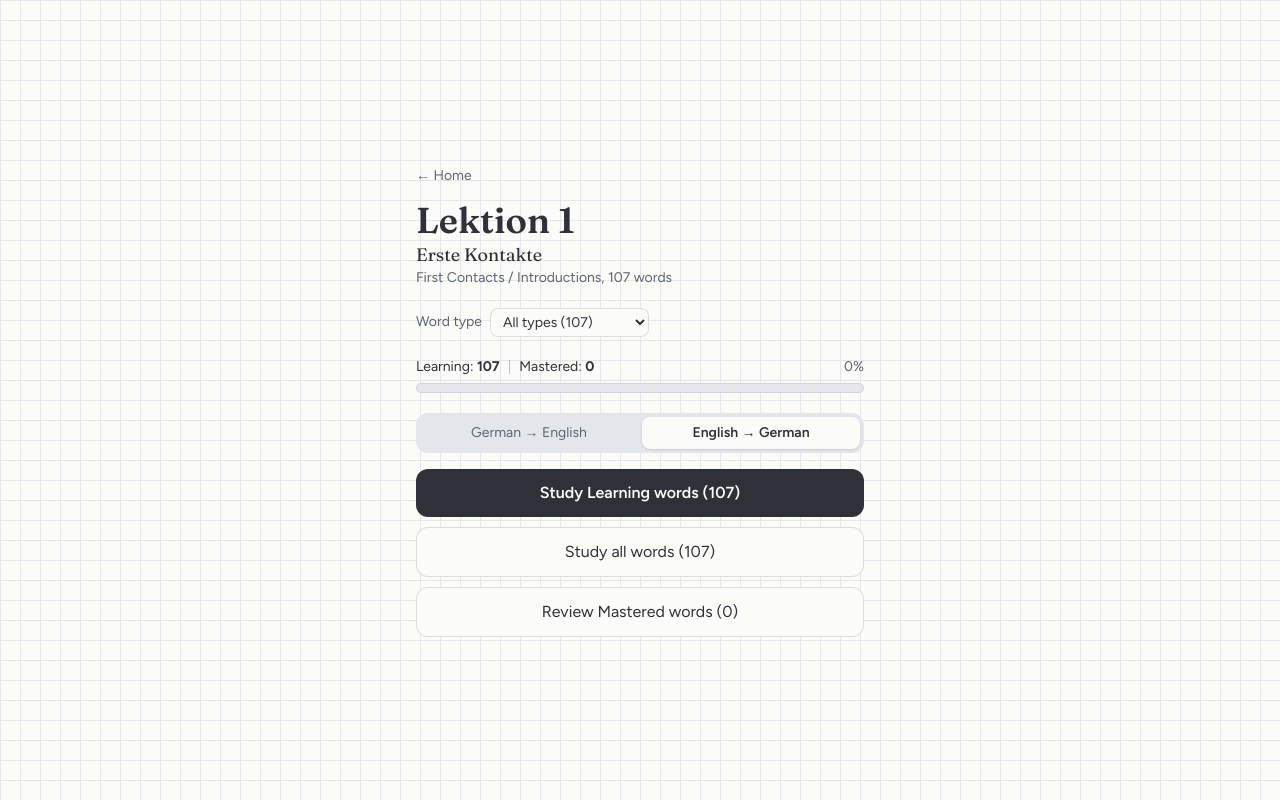
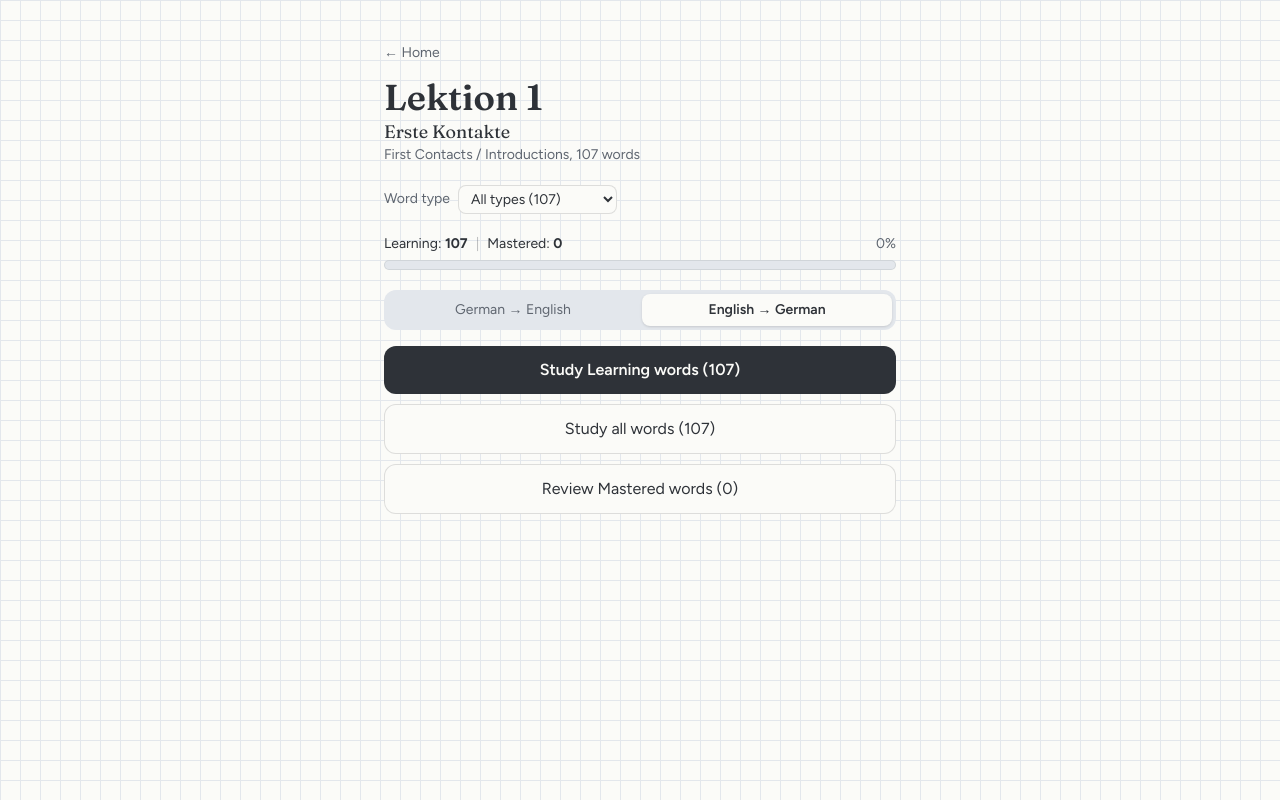
Before and after one commit to Faislam05/german-vocab-app, a Next.js app: page /lesson/1 in a window 1280 px wide. Both pictures are taken after a click on the button "English → German". Built offline with nearby package versions, Linux system fonts and the light colour scheme.

Commit message:
Top-align Lesson and Study pages

```diff
--- a/src/app/lesson/[id]/LessonOverview.tsx
+++ b/src/app/lesson/[id]/LessonOverview.tsx
@@ -70,9 +70,7 @@ export default function LessonOverview({ lessonId }: LessonOverviewProps) {
             {chapter ? chapter.title : "Lesson not found"}
           </h1>
 
-          {chapter && (
-            <p className="text-pencil mb-1">{chapter.chapter}</p>
-          )}
+          {chapter && <p className="text-pencil mb-1">{chapter.chapter}</p>}
 
           <p className="text-pencil mb-6">
             {chapter
@@ -117,8 +115,10 @@ export default function LessonOverview({ lessonId }: LessonOverviewProps) {
   }
 
   return (
-    <main className="min-h-screen flex items-center justify-center px-4 py-5 sm:p-8">
-      <div className="w-full max-w-md">
+    // Same top position as Home, so titles don't jump between pages.
+    // One centred column, the same width as the Study card, on all screens.
+    <main className="min-h-screen flex justify-center px-4 pt-6 pb-8 sm:px-10 sm:pt-10">
+      <div className="w-full max-w-md sm:max-w-lg">
         <Link
           href="/"
           className="inline-block text-sm text-pencil hover:text-graphite mb-3"
@@ -126,6 +126,10 @@ export default function LessonOverview({ lessonId }: LessonOverviewProps) {
           ← Home
         </Link>
 
+        <div>
+          {/* About this lesson */}
+
+          <section>
             {/* Header: "Lektion 2", the chapter title and its English meaning */}
 
             <div className="mb-5">
@@ -134,7 +138,9 @@ export default function LessonOverview({ lessonId }: LessonOverviewProps) {
               </h1>
 
               {chapter && (
-            <p className="font-serif text-lg leading-snug">{chapter.chapter}</p>
+                <p className="font-serif text-lg leading-snug">
+                  {chapter.chapter}
+                </p>
               )}
 
               <p className="text-sm text-pencil">
@@ -186,7 +192,11 @@ export default function LessonOverview({ lessonId }: LessonOverviewProps) {
                 />
               </div>
             </div>
+          </section>
 
+          {/* How to study it */}
+
+          <section>
             {/* Direction */}
 
             <div
@@ -255,6 +265,8 @@ export default function LessonOverview({ lessonId }: LessonOverviewProps) {
                 <Key>←</Key> <Key>→</Key> move between words
               </p>
             </div>
+          </section>
+        </div>
       </div>
     </main>
   );
--- a/src/app/study/StudySession.tsx
+++ b/src/app/study/StudySession.tsx
@@ -238,8 +238,10 @@ export default function StudySession() {
     setIndex(0); // start from the first card of the new order
   }
 
+  // The card starts at the top (not centred), so it doesn't move up and
+  // down when the next word has more or fewer example sentences.
   return (
-    <main className="min-h-screen flex items-center justify-center p-2 sm:p-6 overflow-x-clip">
+    <main className="min-h-screen flex justify-center items-start p-2 sm:px-6 sm:pt-10 overflow-x-clip">
       <div className={`${cardStyle} p-4 sm:p-6`}>
         <StudyTopBar
           backHref={backHref}
```
Also changed, not shown: 1 other file (tests, documents, lock files or other folders). Lines whose indentation alone changed are shown as unchanged.
